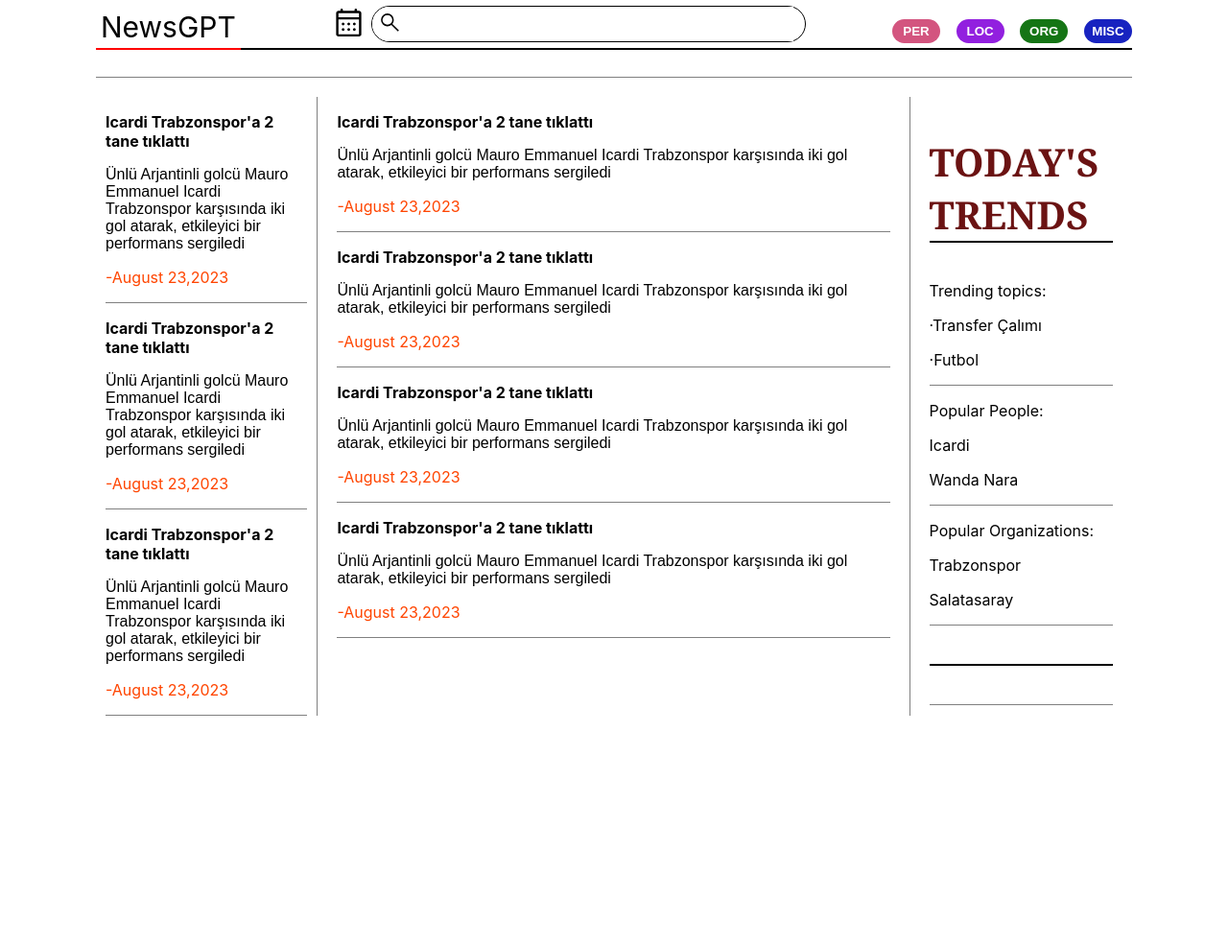
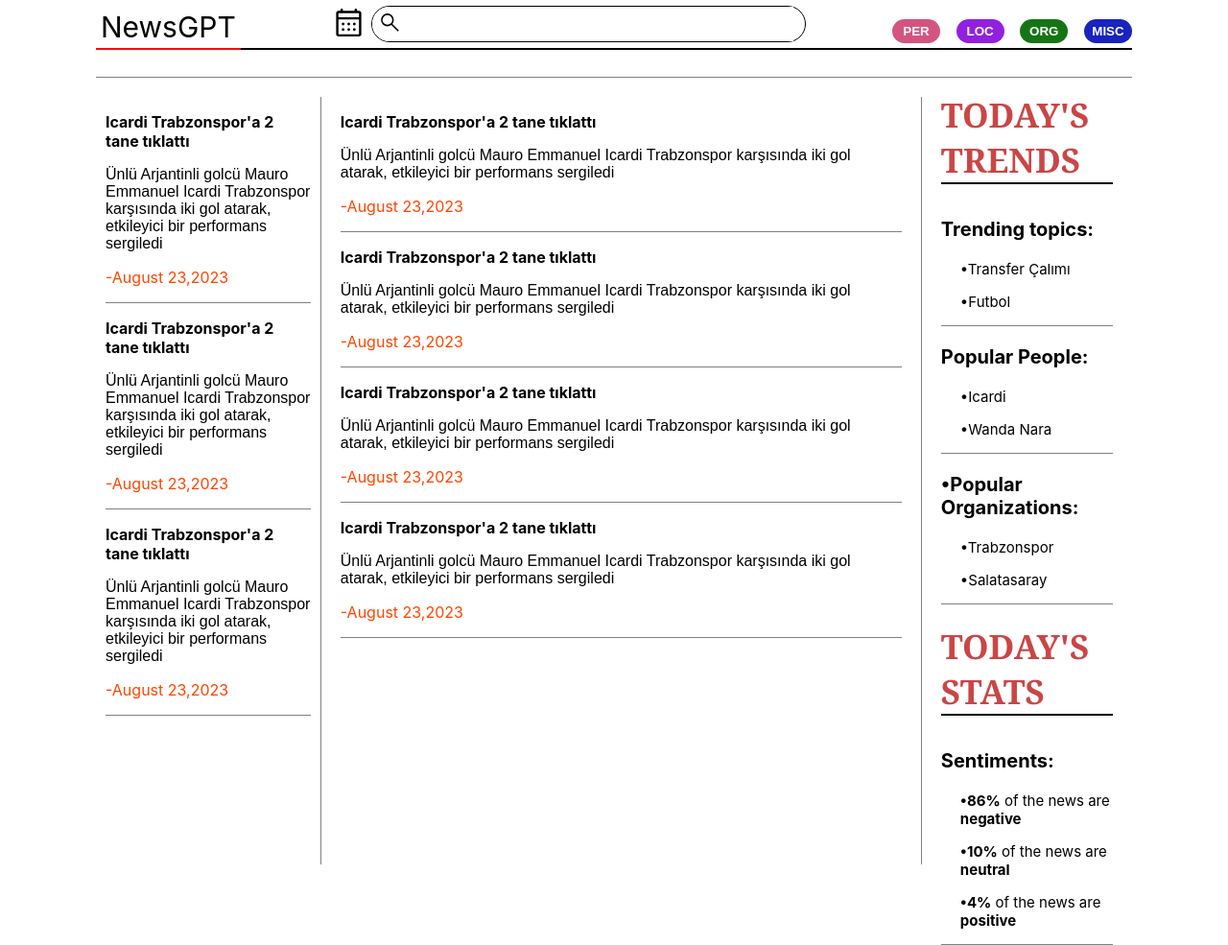
Before and after one commit to ddemo-hub/news-scan-frontend, a React app: page / in a window 1280 px wide. Shown: the whole page at 96% size. Before the commit the page ends 800 px from the top, so only its background shows below. Built offline with nearby package versions, Linux system fonts and the light colour scheme.

Commit message:
main page draft

```diff
--- a/src/components/NewsGrid.css
+++ b/src/components/NewsGrid.css
@@ -4,7 +4,7 @@
     margin-right: 100px ;
     border-top: 1px solid gray;
     display: grid;
-    grid-template-columns: 0.75fr 2fr 0.75fr;
+    grid-template-columns: 0.75fr 2fr 0.7fr;
 
 }
 
@@ -24,7 +24,7 @@
     position: sticky;
     margin-top: 20px;
     margin-left: -1px;
-    height:80vh;
+    height:100vh;
 }
 
 .news-entry {
@@ -58,14 +58,15 @@
 }
 
 .stats-entry{
-    margin-bottom: 40px;
+    margin-bottom: 60px;
     margin-left:20px;
     margin-right: 20px;
+    margin-top: -40px;
 }
 
 .stats-title{
-    font-size: 40px;
-    color:rgb(107, 19, 19);
+    font-size: 35px;
+    color:rgb(202, 70, 70);
     font-family: Cambria, Cochin, Georgia, Times, 'Times New Roman', serif;
     font-weight: bold;
     border-bottom: 2px solid black;
@@ -73,4 +74,21 @@
 
 .stats-contents{
     border-bottom: 1px solid gray;
+
 }
+
+.stats-subjects{
+    font-weight: bold;
+    font-size: 20px;
+
+}
+
+.stats-article{
+    padding-left: 20px;
+    font-size: 15px;
+}
+
+.boldpart{
+    font-weight: bold;
+
+}
--- a/src/components/NewsGrid.js
+++ b/src/components/NewsGrid.js
@@ -98,28 +98,34 @@
               <p class='stats-title'>TODAY'S TRENDS</p>
               <div class='stats-contents'>
                 <p class='stats-subjects'>Trending topics:</p>
-                <p class='stats-article'>&#183;Transfer Çalımı</p>
-                <p class='stats-article'>&#183;Futbol</p>
+                <p class='stats-article'>&#x2022;Transfer Çalımı</p>
+                <p class='stats-article'>&#x2022;Futbol</p>
               </div>
               <div class='stats-contents'>
                 <p class='stats-subjects'>Popular People:</p>
-                <p class='stats-article'>Icardi</p>
-                <p class='stats-article'>Wanda Nara</p>
+                <p class='stats-article'>&#x2022;Icardi</p>
+                <p class='stats-article'>&#x2022;Wanda Nara</p>
               </div>
               <div class='stats-contents'>
-                <p class='stats-subjects'>Popular Organizations:</p>
-                <p class='stats-article'>Trabzonspor</p>
-                <p class='stats-article'>Salatasaray</p>
+                <p class='stats-subjects'>&#x2022;Popular Organizations:</p>
+                <p class='stats-article'>&#x2022;Trabzonspor</p>
+                <p class='stats-article'>&#x2022;Salatasaray</p>
               </div>
             </div>
 
             <div class= 'stats-entry'>
-              <p class='stats-title'></p>
+              <p class='stats-title'>TODAY'S STATS</p>
               <div class='stats-contents'>
-                <p class='stats-subjects'></p>
-                <p class='stats-article'></p>
-                <p class='stats-article'></p>
-                <p class='stats-article'></p>
+                <p class='stats-subjects'>Sentiments:</p>
+                <p class='stats-article'>
+                  <span class='boldpart'>&#x2022;86%</span> of the news are <span class='boldpart'>negative</span>
+                </p>
+                <p class='stats-article'>
+                  <span class='boldpart'>&#x2022;10%</span> of the news are <span class='boldpart'>neutral</span>
+                </p>
+                <p class='stats-article'>
+                  <span class='boldpart'>&#x2022;4%</span> of the news are <span class='boldpart'>positive</span>
+                </p>
               </div>
             </div>
 
```
